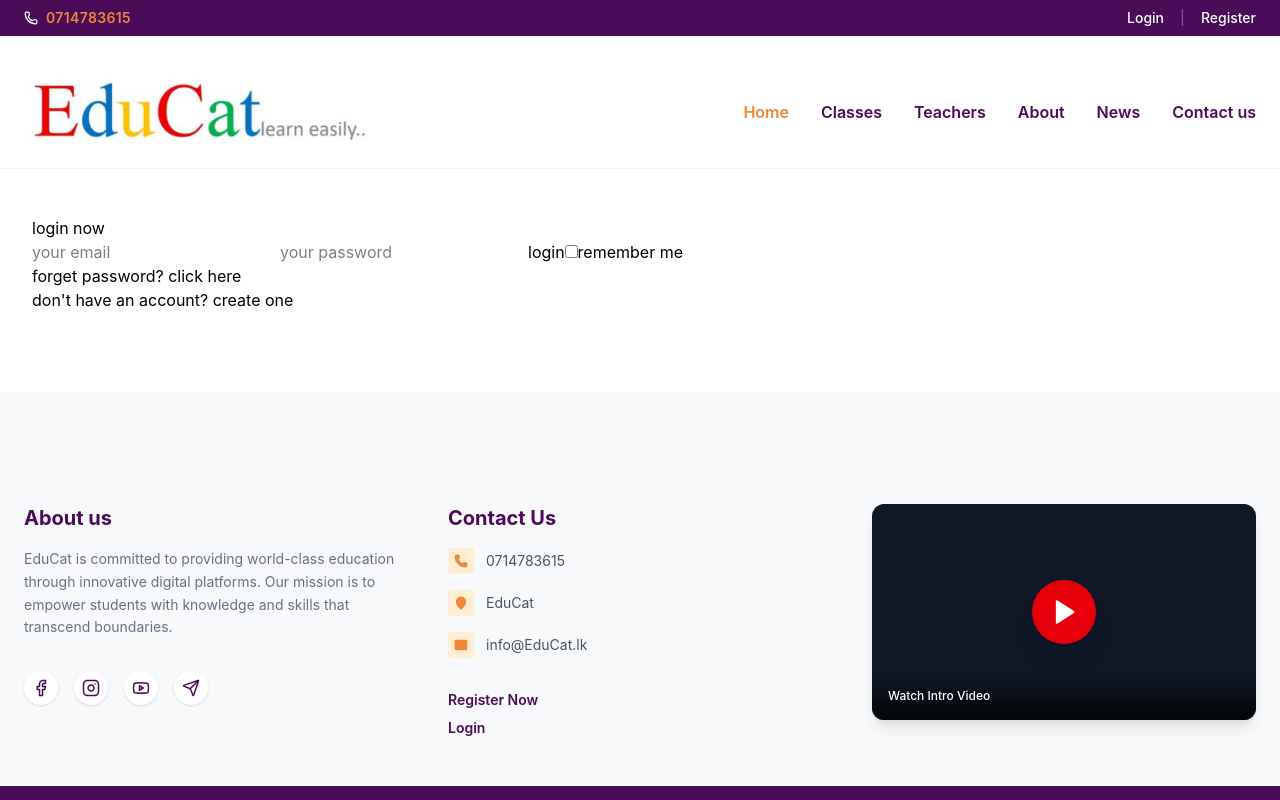
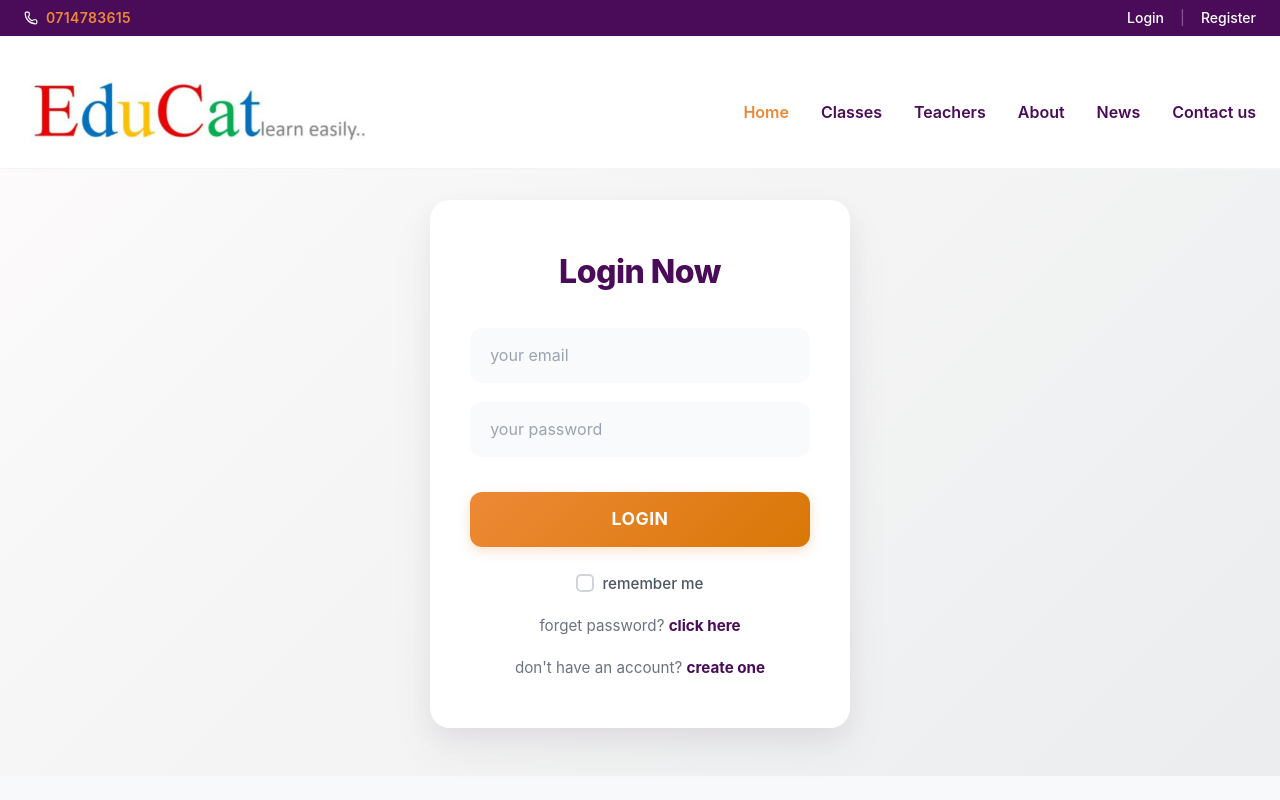
Before and after one commit to UpendraNilupul/Educat-elearning-platform, a React (Vite) app: page /login in a window 1280 px wide. Shown: the top 800 px of the page. Built offline with nearby package versions, Linux system fonts and the light colour scheme.

Commit message:
login version3

```diff
--- a/index.html
+++ b/index.html
@@ -2,7 +2,7 @@
 <html lang="en">
   <head>
     <meta charset="UTF-8" />
-    <link rel="icon" type="image/svg+xml" href="/vite.svg" />
+    <link rel="icon" type="image/png" href="/EduCat Logo.PNG">
     <meta name="viewport" content="width=device-width, initial-scale=1.0" />
     <title>EduCat</title>
   </head>
--- a/src/Login.jsx
+++ b/src/Login.jsx
@@ -1,19 +1,18 @@
 import React, { useState } from 'react';
-// Import your CSS file here (make sure the path is correct relative to this file)
-//import './singin.css';
+import { useNavigate } from 'react-router-dom';
+
+import './login.css';
 
 const Login = () => {
-    // 1. Set up state to hold the email and password
     const [email, setEmail] = useState('');
     const [password, setPassword] = useState('');
+    const navigate = useNavigate();
 
-    // 2. Create the submit handler (replacing your old script tag)
     const handleLogin = async (e) => {
-        e.preventDefault(); // Stop page refresh
+        e.preventDefault();
 
         try {
-            // Send data to your Node/Express backend
-            const response = await fetch('http://localhost:3000/api/login', {
+            const response = await fetch('/api/login', {
                 method: 'POST',
                 headers: {
                     'Content-Type': 'application/json'
@@ -24,8 +23,7 @@ const Login = () => {
             const data = await response.json();
 
             if (response.ok) {
-                alert('Success: ' + data.message);
-                // Later, you can add code here to redirect to the dashboard
+                navigate('/');
             } else {
                 alert('Error: ' + data.message);
             }
@@ -35,11 +33,7 @@ const Login = () => {
         }
     };
 
-    // 3. Render the JSX (your converted HTML)
-    // 3. Render the JSX (your converted HTML)
     return (
-        // Added pt-32 (padding-top) to push it below the header
-        // Added pb-12 (padding-bottom) for some space at the bottom
         <div className="login-form-container pt-32 pb-12">
 
             {/* If you want padding INSIDE the white form box itself, add p-8 here */}
--- /dev/null
+++ b/src/login.css
@@ -0,0 +1,164 @@
+/* Container with a subtle gradient to make the white card pop */
+.login-form-container {
+  display: flex;
+  align-items: center;
+  justify-content: center;
+  min-height: 80vh;
+  background: linear-gradient(135deg, #fdfbfb 0%, #ebedee 100%);
+  padding: 9rem 2rem 3rem 2rem;
+}
+
+/* The Card: Larger curves, diffused layered shadows, and a subtle hover lift */
+#login-form {
+  background: #ffffff;
+  width: 100%;
+  max-width: 420px;
+  border-radius: 20px;
+  box-shadow: 0 10px 25px rgba(74, 11, 89, 0.05), 0 20px 48px rgba(0, 0, 0, 0.05);
+  text-align: center;
+  padding: 3rem 2.5rem;
+  transition: transform 0.3s ease, box-shadow 0.3s ease;
+}
+
+#login-form:hover {
+  transform: translateY(-2px);
+  box-shadow: 0 12px 30px rgba(74, 11, 89, 0.08), 0 24px 50px rgba(0, 0, 0, 0.05);
+}
+
+/* Heading: Tighter letter spacing for a modern typographic feel */
+#login-form h3 {
+  font-size: 2rem;
+  color: #4a0b59;
+  margin-bottom: 2rem;
+  font-weight: 800;
+  letter-spacing: -0.5px;
+  text-transform: capitalize;
+}
+
+/* Inputs: Borderless appearance with a soft gray fill that turns white on focus */
+#login-form .box {
+  width: 100%;
+  padding: 0.9rem 1.2rem;
+  margin-bottom: 1.2rem;
+  background-color: #f9fafb;
+  border: 1px solid transparent;
+  border-radius: 12px;
+  font-size: 1rem;
+  color: #1f2937;
+  transition: all 0.3s cubic-bezier(0.4, 0, 0.2, 1);
+  box-sizing: border-box;
+}
+
+/* Focus Ring: Emphasizes the EduCat Orange */
+#login-form .box:focus {
+  outline: none;
+  background-color: #ffffff;
+  border-color: #ed8936;
+  box-shadow: 0 0 0 4px rgba(237, 137, 54, 0.15);
+}
+
+#login-form .box::placeholder {
+  color: #9ca3af;
+}
+
+/* Button: Subtle gradient, rounded corners, and shadow */
+#login-form .btn {
+  width: 100%;
+  background: linear-gradient(135deg, #ed8936 0%, #d97706 100%);
+  color: #fff;
+  padding: 0.9rem;
+  font-size: 1.1rem;
+  font-weight: 700;
+  letter-spacing: 0.5px;
+  border: none;
+  border-radius: 12px;
+  cursor: pointer;
+  text-transform: uppercase;
+  transition: all 0.3s ease;
+  margin-top: 1rem;
+  margin-bottom: 1.5rem;
+  box-shadow: 0 4px 12px rgba(237, 137, 54, 0.25);
+}
+
+#login-form .btn:hover {
+  transform: translateY(-2px);
+  box-shadow: 0 6px 16px rgba(237, 137, 54, 0.35);
+}
+
+#login-form .btn:active {
+  transform: translateY(0);
+}
+
+/* Custom modern checkbox */
+#login-form input[type="checkbox"] {
+  appearance: none;
+  width: 18px;
+  height: 18px;
+  border: 2px solid #d1d5db;
+  border-radius: 5px;
+  margin-right: 8px;
+  vertical-align: middle;
+  position: relative;
+  top: -2px;
+  cursor: pointer;
+  transition: all 0.2s ease;
+}
+
+#login-form input[type="checkbox"]:checked {
+  background-color: #4a0b59;
+  border-color: #4a0b59;
+}
+
+/* SVG-like checkmark using pure CSS */
+#login-form input[type="checkbox"]:checked::after {
+  content: '';
+  position: absolute;
+  left: 5px;
+  top: 1px;
+  width: 5px;
+  height: 10px;
+  border: solid white;
+  border-width: 0 2px 2px 0;
+  transform: rotate(45deg);
+}
+
+#login-form label {
+  font-size: 0.95rem;
+  color: #4b5563;
+  cursor: pointer;
+  user-select: none;
+  font-weight: 500;
+}
+
+#login-form p {
+  margin-top: 1.2rem;
+  font-size: 0.95rem;
+  color: #6b7280;
+}
+
+#login-form p a {
+  color: #4a0b59;
+  font-weight: 700;
+  text-decoration: none;
+  position: relative;
+  transition: color 0.3s ease;
+}
+
+/* Animated underline for links */
+#login-form p a::after {
+  content: '';
+  position: absolute;
+  width: 100%;
+  transform: scaleX(0);
+  height: 2px;
+  bottom: -2px;
+  left: 0;
+  background-color: #ed8936;
+  transform-origin: bottom right;
+  transition: transform 0.3s cubic-bezier(0.86, 0, 0.07, 1);
+}
+
+#login-form p a:hover::after {
+  transform: scaleX(1);
+  transform-origin: bottom left;
+}
--- a/vite.config.js
+++ b/vite.config.js
@@ -8,4 +8,15 @@ export default defineConfig({
     react(),
     tailwindcss(),
   ],
+
+  server: {
+    proxy: {
+      // Catch any request starting with /api
+      '/api': {
+        target: 'http://localhost:3000', // Your Express server's address
+        changeOrigin: true,
+        secure: false, // Set to false if you are not using https locally
+      }
+    }
+  }
 })
```
